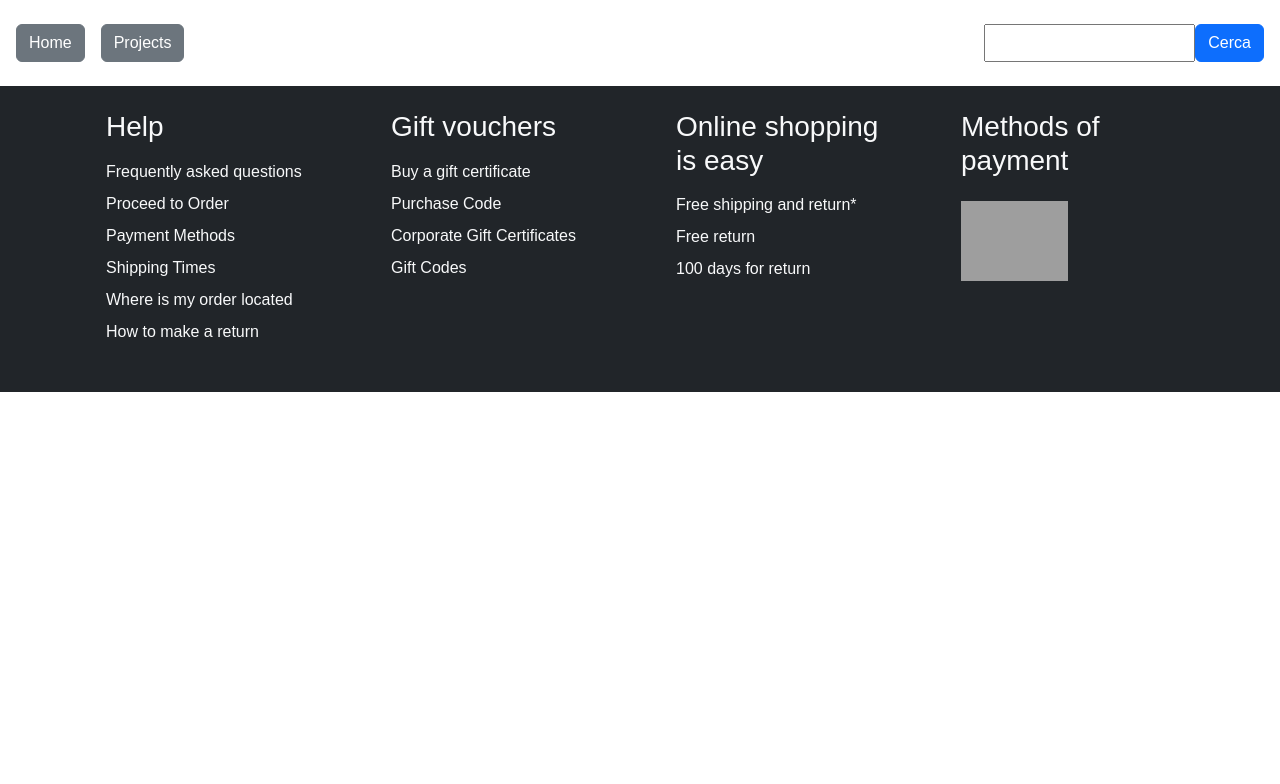
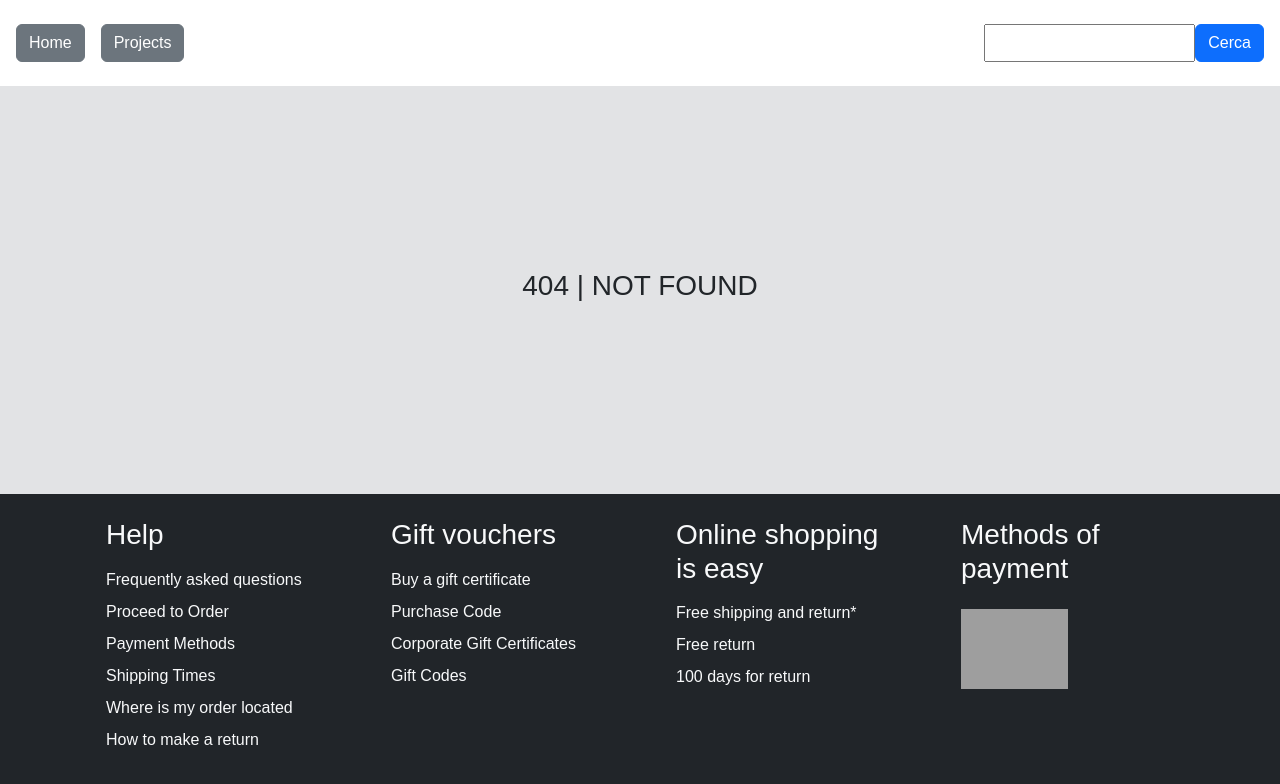
Before and after one commit to TommasoPezzola231/vite-boolfolio, a Vue app: page /not-found in a window 1280 px wide. Shown: the top 784 px of the page. Built offline with nearby package versions, Linux system fonts and the light colour scheme; grey boxes are pictures that could not be loaded.

Commit message:
fea: add not-found page

```diff
--- a/src/components/AppMain.vue
+++ b/src/components/AppMain.vue
@@ -31,6 +31,8 @@ import ProjectCard from "./ProjectCard.vue"
                     this.currentPage = result.data.projects.current_page,
                     this.lastPage = result.data.projects.last_page
                     this.loading = false
+                }).catch(err => {
+                    this.$router.push( { name: "not-found" } )
                 })
             },
             nextPage(){
@@ -66,6 +68,7 @@ import ProjectCard from "./ProjectCard.vue"
     <h2>Progetti</h2>
     <h5>Pagina {{ currentPage }}/{{ lastPage }}</h5>
     <template v-for="project in projects">
+
         <ProjectCard :project="project" />
     </template>
 
--- /dev/null
+++ b/src/pages/NotFound.vue
@@ -0,0 +1,30 @@
+<script>
+
+export default {
+  name: "NotFound",
+  components: {
+  },
+  data() {
+    return {
+    }
+  },
+  methods: {
+  },
+  mounted() {
+  }
+}
+</script>
+
+<template>
+
+    <div class="error bg-secondary-subtle d-flex justify-content-center align-items-center">
+        <h3>404 | NOT FOUND</h3>
+    </div>
+
+</template>
+
+<style scoped>
+    .error{
+        height: calc( 100vh - 392px );
+    }
+</style>
--- a/src/router.js
+++ b/src/router.js
@@ -2,6 +2,7 @@ import { createRouter, createWebHistory } from "vue-router";
 
 import AppHome from './pages/AppHome.vue'
 import AppProjects from './pages/AppProjects.vue'
+import NotFound from './pages/NotFound.vue'
 
 const router = createRouter({
     history: createWebHistory(),
@@ -16,6 +17,11 @@ const router = createRouter({
             name: 'projects',
             component: AppProjects
         },
+        {
+            path: '/not-found',
+            name: 'not-found',
+            component: NotFound
+        },
     ]
 });
 
```
